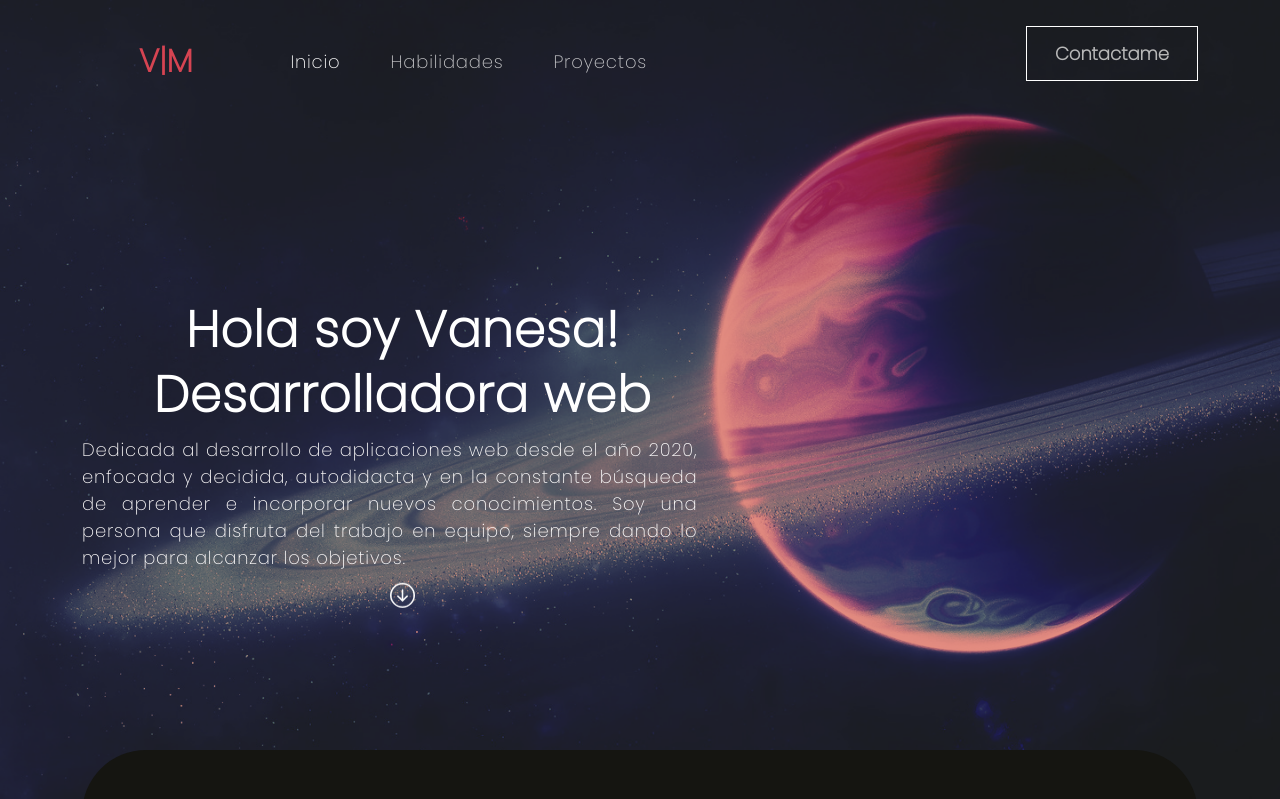
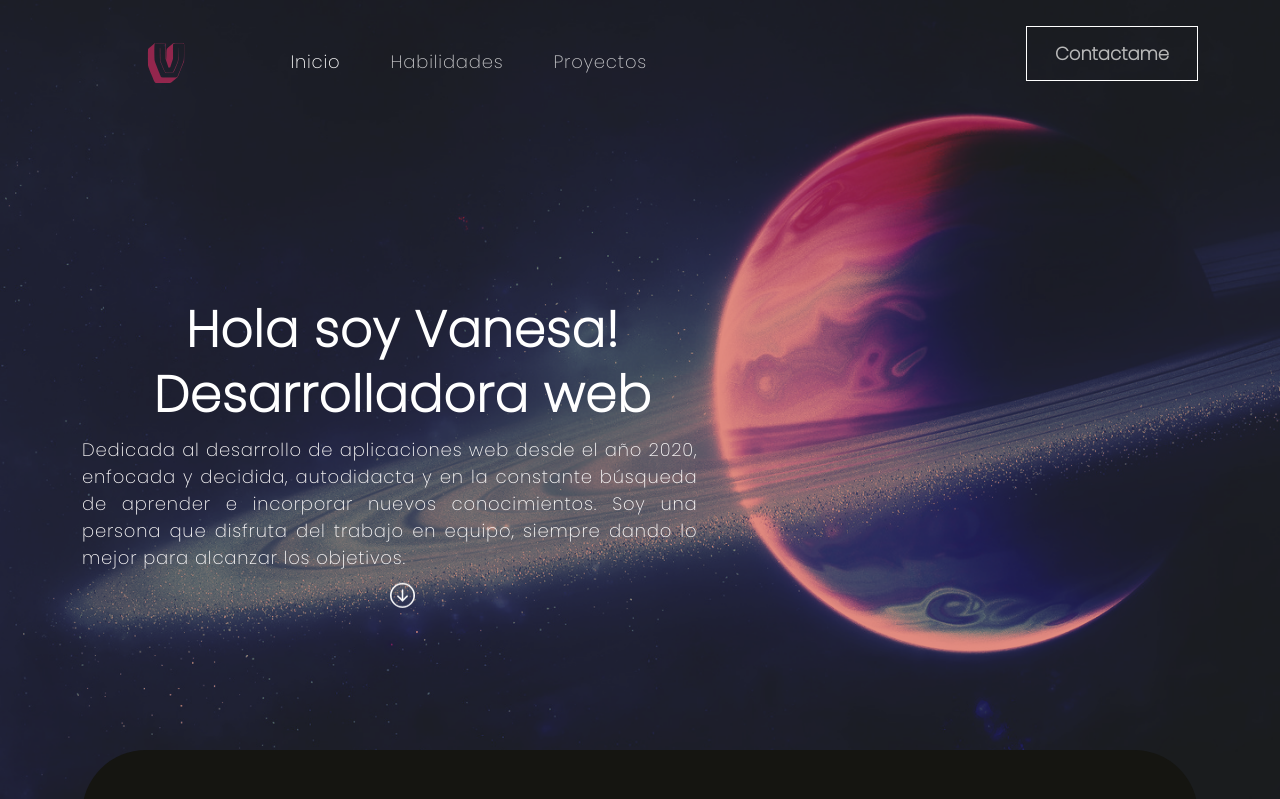
Before and after one commit to vamorilla/my-portfolioVM, a React (Create React App) app: page / in a window 1280 px wide. Shown: the top 799 px of the page. Built offline with nearby package versions, Linux system fonts and the light colour scheme.

Commit message:
Added Logo VM navbar

```diff
--- a/src/App.css
+++ b/src/App.css
@@ -73,6 +73,10 @@ nav.navbar .navbar-nav .nav-link.navbar-link{
 nav.navbar .navbar-nav a.nav-link.navbar-link:hover,
 nav.navbar .navbar-nav a.nav-link.navbar-link.active{
   opacity: 1;
+}
+
+.logoVM{
+  width: 40px;
 }
 
 span.navbar-text{
--- a/src/components/NavBar.js
+++ b/src/components/NavBar.js
@@ -1,5 +1,6 @@
 import { useState, useEffect } from "react";
 import { Navbar, Container, Nav } from "react-bootstrap";
+import logoVM from '../assets/logoVM.svg'
 
 export const NavBar = () => {
     const [activeLink, setActiveLink] = useState('home');
@@ -27,7 +28,7 @@ export const NavBar = () => {
         <Navbar expand="lg" className={scroll ? 'scroll' : ''}>
           <Container>
             <Navbar.Brand href="#home">
-                V|M
+                <img src={logoVM} alt="logoVM" className="logoVM"/>
             </Navbar.Brand>
             <Navbar.Toggle aria-controls="basic-navbar-nav" />
             <Navbar.Collapse id="basic-navbar-nav">
```
Also changed, not shown: src/assets/logoVM.svg.
